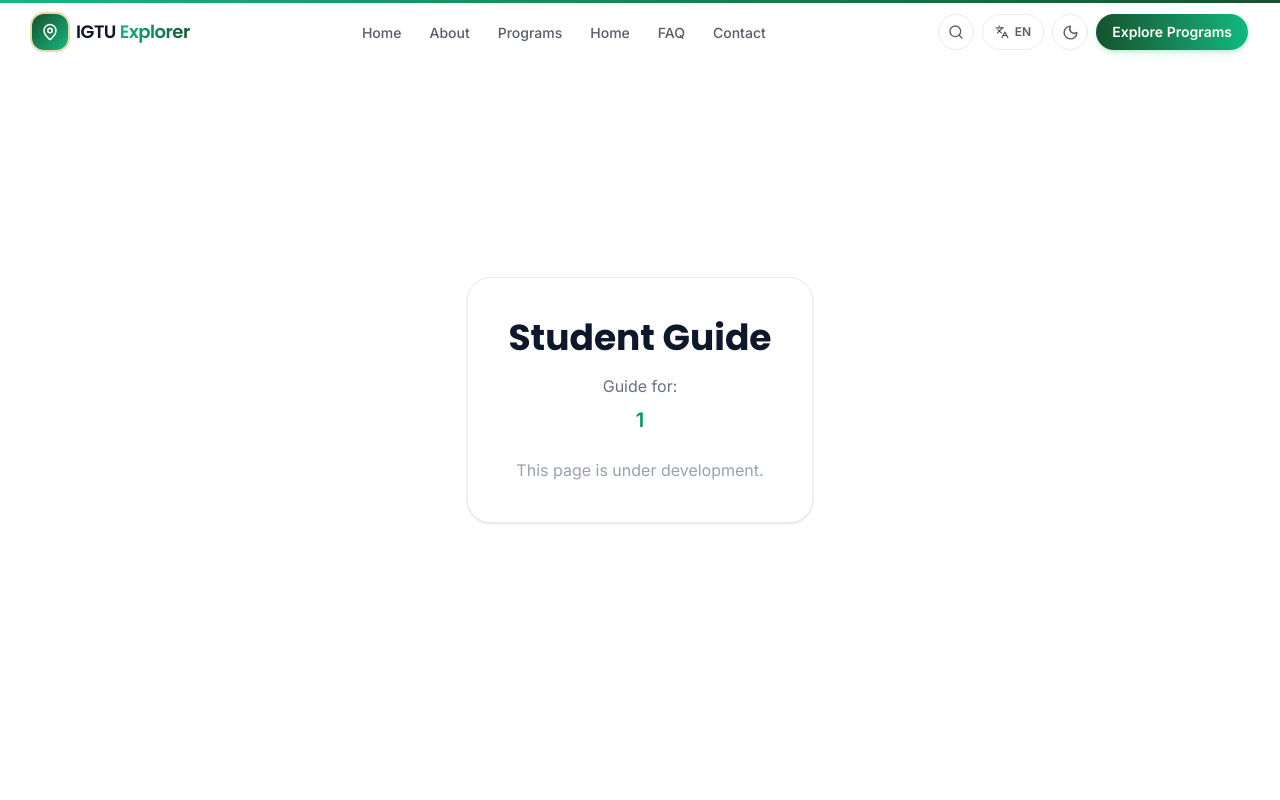
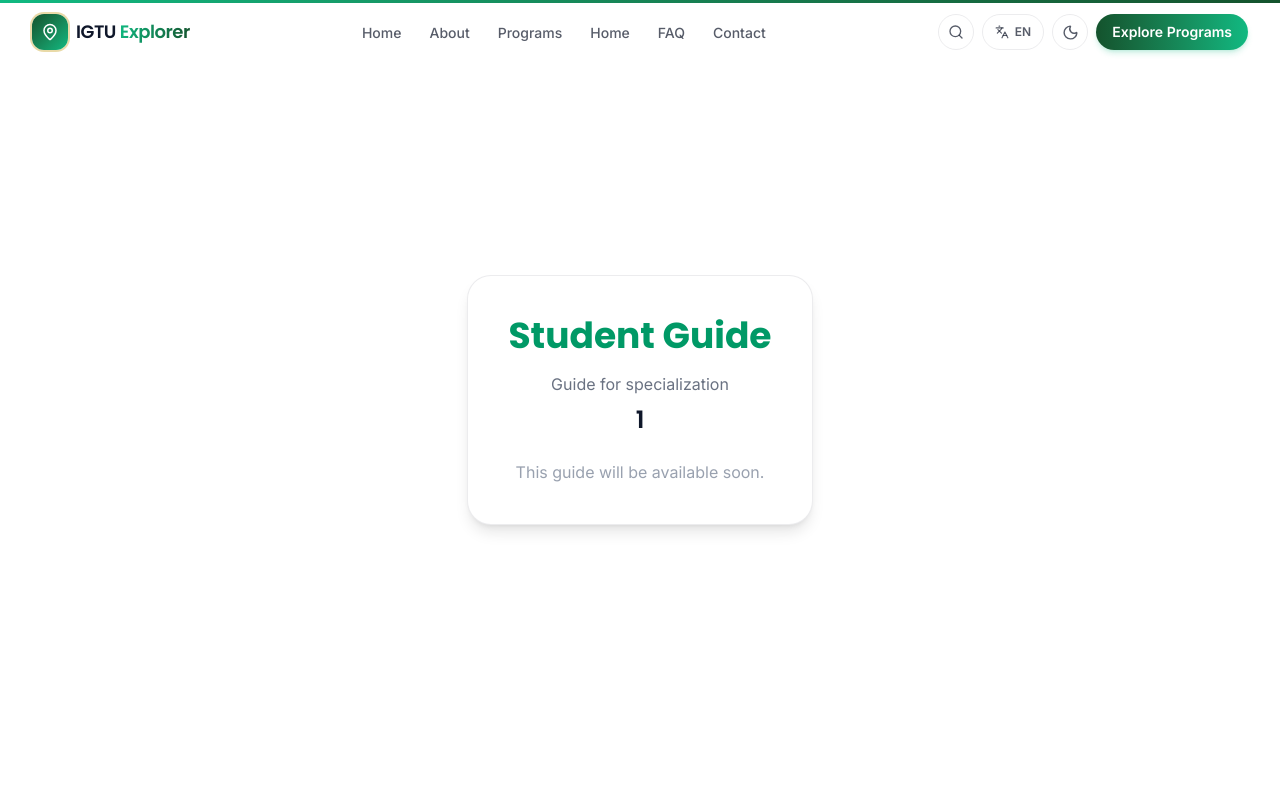
Before and after one commit to noursidra15-glitch/igtu-explorer-, a Next.js app: page /student-guide/1 in a window 1280 px wide. Shown: the top 800 px of the page. Built offline with nearby package versions, Linux system fonts and the light colour scheme.

Commit message:
Fix Student Guide module

```diff
--- a/src/app/student-guide/[slug]/page.tsx
+++ b/src/app/student-guide/[slug]/page.tsx
@@ -8,20 +8,22 @@ interface PageProps {
     const { slug } = await params;
 
     return (
-      <main className="mx-auto flex min-h-screen max-w-5xl items-center justify-center px-6">
-        <div className="rounded-3xl border p-10 text-center shadow-sm">
-          <h1 className="text-4xl font-bold">Student Guide</h1>
+      <main className="mx-auto flex min-h-screen max-w-5xl items-center justify-center px-6 py-20">
+        <div className="rounded-3xl border bg-white p-10 shadow-lg text-center">
+          <h1 className="text-4xl font-bold text-emerald-600">
+            Student Guide
+          </h1>
 
           <p className="mt-4 text-gray-500">
-            Guide for:
+            Guide for specialization
           </p>
 
-          <p className="mt-2 text-xl font-semibold text-emerald-600">
+          <h2 className="mt-2 text-2xl font-semibold">
             {slug}
-          </p>
+          </h2>
 
           <p className="mt-6 text-gray-400">
-            This page is under development.
+            This guide will be available soon.
           </p>
         </div>
       </main>
```
